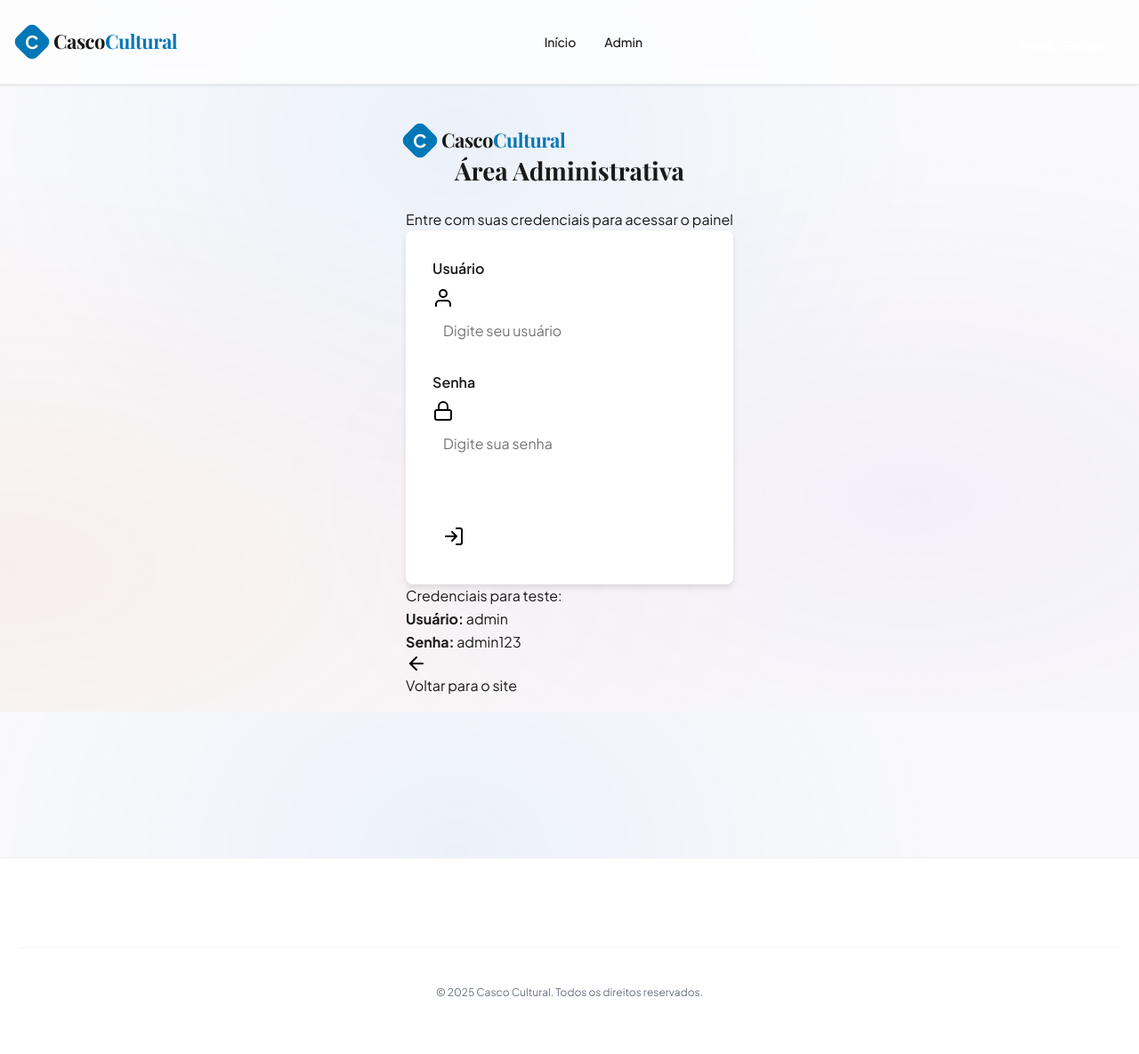
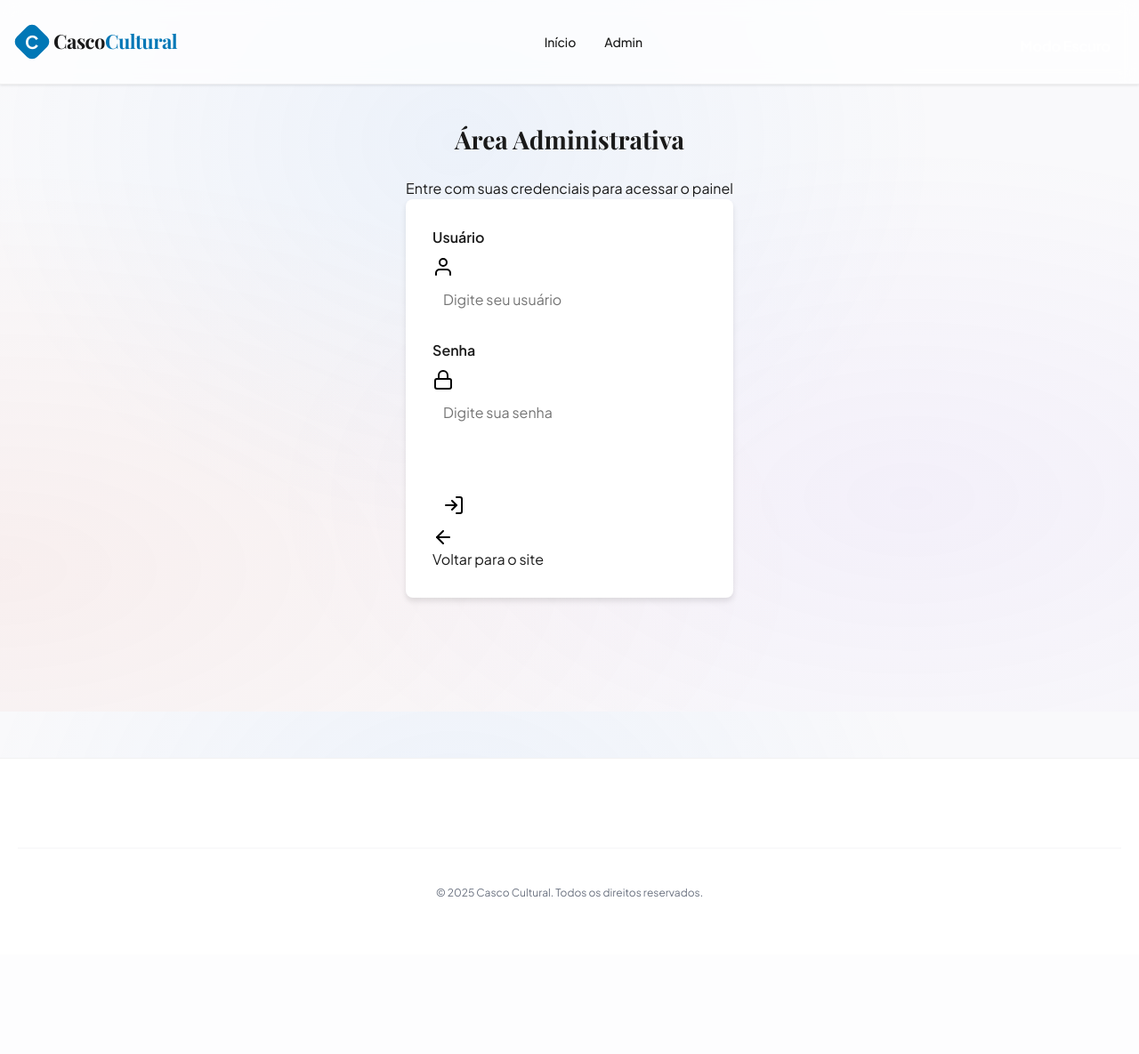
Before and after one commit to marcoantoniofranco/cascoCultural, a PHP site: page /login.php in a window 1280 px wide. Shown: the whole page at 89% size. After the commit the page ends 1009 px from the top, so only its background shows below. Run offline with PHP 8.4, Linux system fonts and the light colour scheme; some web fonts are replaced.

Commit message:
Alteração do arquivo filtar e login hash

```diff
--- a/src/login.php
+++ b/src/login.php
@@ -1,4 +1,5 @@
 <?php
+
 session_start();
 
 if (isset($_POST['modo'])) {
@@ -11,22 +12,24 @@ if (isset($_POST['modo'])) {
 $modo = isset($_COOKIE['modo']) ? $_COOKIE['modo'] : 'claro';
 $classe_modo = $modo == 'escuro' ? 'dark' : '';
 
-$erro = '';
+$erro = "";
+$usuario = 'admin';
+$senha = password_hash('123', PASSWORD_DEFAULT);
 
-if ($_SERVER["REQUEST_METHOD"] == "POST" && !isset($_POST['modo'])) {
-    $username = $_POST["username"] ?? '';
-    $password = $_POST["password"] ?? '';
+if ($_SERVER['REQUEST_METHOD'] === 'POST' && !isset($_POST['modo'])) {
+  $login = $_POST['usuario'] ?? '';
+  $senha_digitada = $_POST['senha'] ?? '';
 
-    if ($username === "admin" && $password === "admin123") {
-        $_SESSION["logado"] = true;
-        $_SESSION["usuario"] = $username;
-        header("Location: protegido.php");
-        exit;
-    } else {
-        $erro = "Credenciais inválidas. Tente novamente.";
-    }
+  if ($login === $usuario && password_verify($senha_digitada, $senha)) {
+    $_SESSION['logado'] = true;
+    header('Location: protegido.php');
+    exit;
+  } else {
+    $erro = "Usuário ou senha inválidos.";
+  }
 }
 ?>
+
 
 <!DOCTYPE html>
 <html lang="pt-br" class="<?= $classe_modo ?>">
@@ -78,12 +81,6 @@ if ($_SERVER["REQUEST_METHOD"] == "POST" && !isset($_POST['modo'])) {
         <div class="login-texture"></div>
 
         <div class="login-header">
-          <div class="logo">
-            <div class="logo-icon">
-              <span>C</span>
-            </div>
-            <span class="logo-text">Casco<span>Cultural</span></span>
-          </div>
           <h1>Área Administrativa</h1>
           <p>Entre com suas credenciais para acessar o painel</p>
         </div>
@@ -98,33 +95,28 @@ if ($_SERVER["REQUEST_METHOD"] == "POST" && !isset($_POST['modo'])) {
 
           <form method="post" class="login-form">
             <div class="form-group">
-              <label for="username">Usuário</label>
+              <label for="usuario">Usuário</label>
               <div class="input-with-icon">
                 <img src="./assets/img/icons/user.svg" class="input-icon" alt="Usuário">
-                <input type="text" id="username" name="username" placeholder="Digite seu usuário" required>
+                <input type="text" id="usuario" name="usuario" placeholder="Digite seu usuário" required>
               </div>
             </div>
 
             <div class="form-group">
-              <label for="password">Senha</label>
+              <label for="senha">Senha</label>
               <div class="input-with-icon">
                 <img src="./assets/img/icons/lock.svg" class="input-icon" alt="Senha">
-                <input type="password" id="password" name="password" placeholder="Digite sua senha" required>
+                <input type="password" id="senha" name="senha" placeholder="Digite sua senha" required>
               </div>
             </div>
 
             <div class="form-actions">
-              <button type="submit" class="login-btn">
+              <button type="submit" class="login-btn flex items-center justify-center w-full bg-gradient-to-r from-blue-600 to-indigo-600 text-white py-3 px-6 rounded-lg hover:from-blue-700 hover:to-indigo-700 transition-all duration-300 font-medium shadow-lg hover:shadow-xl transform hover:-translate-y-0.5">
                 <span>Entrar</span>
-                <img src="./assets/img/icons/log-in.svg" class="btn-icon" alt="Entrar">
+                <img src="./assets/img/icons/log-in.svg" class="ml-2 h-5 w-5" alt="Entrar">
               </button>
             </div>
-          </form>
 
-          <div class="login-help">
-            <p>Credenciais para teste: <br><strong>Usuário:</strong> admin <br><strong>Senha:</strong> admin123</p>
-          </div>
-        </div>
 
         <div class="login-footer">
           <a href="index.php" class="back-link">
```
Also changed, not shown: src/filtrar.php (added, +27 -0 lines), src/index.php (+1 -28 lines), src/protegido.php (+7 -1 lines), README.md (added), src/assets/img/monalisa.png (added), src/assets/img/search.svg (added), src/assets/img/uploads/1744553410_realeza_das_bruxas_img1.png (added).
